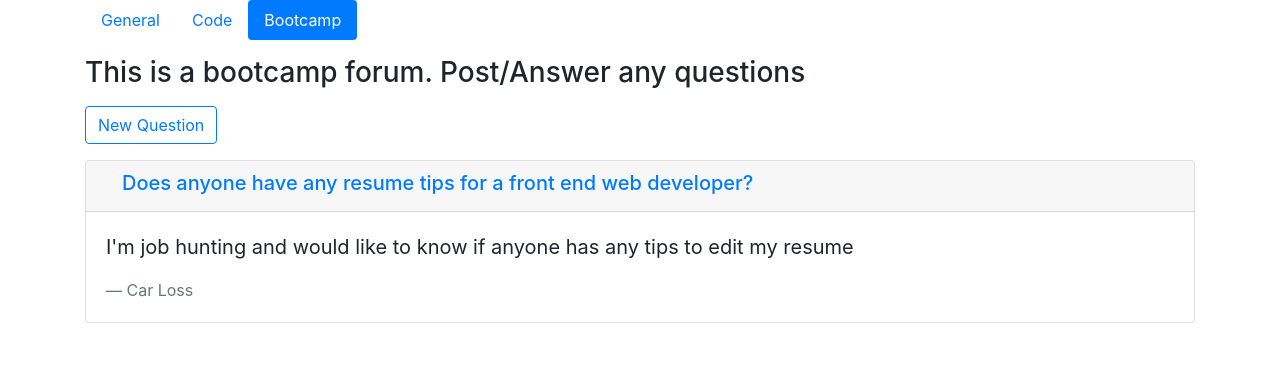
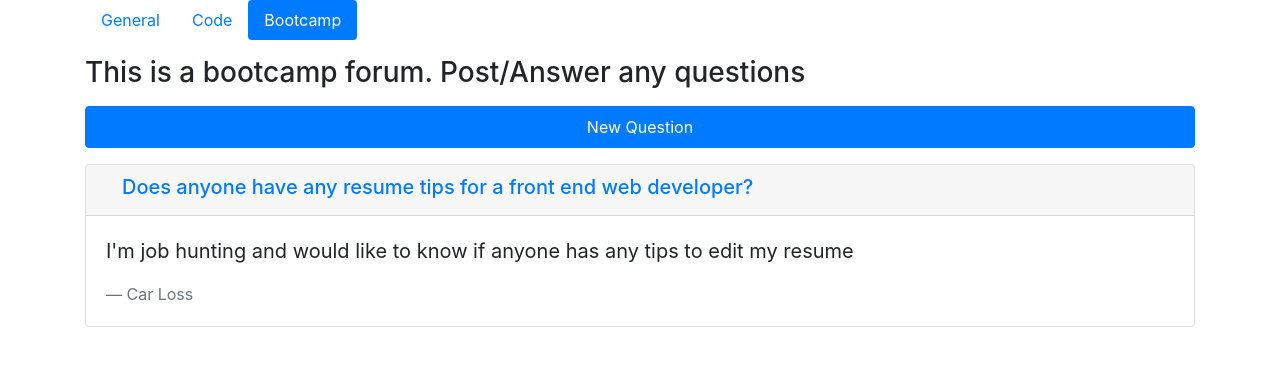
Before and after one commit to alexanderjones19/bootcamp-forum, a React (Create React App) app in the folder client/: page /discussion/bootcamp in a window 1280 px wide. Shown: the top 366 px of the page. Built offline with nearby package versions, Linux system fonts and the light colour scheme; no server answers.

Commit message:
refactored code, deleted repeated components

```diff
--- a/client/src/components/Forum/components/Bootcamp.js
+++ /dev/null
@@ -1,29 +0,0 @@
-import React from 'react';
-import Post from './Post';
-import discussion from '../discussion.json';
-
-import { Button } from 'reactstrap';
-
-const Bootcamp = () => {
-  return (
-    <div>
-      <h3 className="mt-3 mb-3">This is a bootcamp forum. Post/Answer any questions</h3>
-      <Button outline color="primary">New Question</Button>
-      <div className="mt-3">
-      {discussion.map(post => {
-          if(post.postCategory === 'bootcamp') {
-            return <Post
-              userName={post.userName}
-              postId={post.id}
-              postTitle={post.postTitle}
-              postDescription={post.postDescription}
-            />
-          }
-          return null
-        })}
-      </div>
-    </div>
-  )
-}
-
-export default Bootcamp;
--- a/client/src/components/Forum/components/Code.js
+++ /dev/null
@@ -1,29 +0,0 @@
-import React from 'react';
-import Post from './Post';
-import discussion from '../discussion.json';
-
-import { Button } from 'reactstrap';
-
-const Code = () => {
-  return (
-    <div>
-      <h3 className="mt-3 mb-3">This is a code forum. Post/Answer any questions</h3>
-      <Button outline color="primary">New Question</Button>
-      <div className="mt-3">
-      {discussion.map(post => {
-          if(post.postCategory === 'code') {
-            return <Post
-              userName={post.userName}
-              postId={post.id}
-              postTitle={post.postTitle}
-              postDescription={post.postDescription}
-            />
-          }
-          return null
-        })}
-      </div>
-    </div>
-  )
-}
-
-export default Code;
--- a/client/src/components/Forum/components/CreatePost.js
+++ b/client/src/components/Forum/components/CreatePost.js
@@ -18,7 +18,7 @@ const displayPostType = props => {
 
 const CreatePost = props => {
   return (
-    <div> {console.log(props.match.params.type)}
+    <div>
       {displayPostType(props)}
     </div>
   )
--- /dev/null
+++ b/client/src/components/Forum/components/DiscussionPost.js
@@ -0,0 +1,34 @@
+import React from 'react';
+import Post from './Post';
+import discussion from '../discussion.json';
+
+import { NavLink } from 'reactstrap';
+import { NavLink as RRNavLink } from 'react-router-dom';
+
+
+const DiscussionPost = props => {
+  let currentDiscussion = props.match.params.type;
+  return (
+    <div>
+      <h3 className="mt-3 mb-3">This is a {currentDiscussion} forum. Post/Answer any questions</h3>
+      <NavLink className="btn btn-primary" to={`/discussion/${currentDiscussion}/new`} tag={RRNavLink}>New Question</NavLink>
+      <div className="mt-3">
+        {
+          discussion.map(post => {
+            if(post.postCategory === currentDiscussion) {
+              return <Post
+                userName={post.userName}
+                postId={post.id}
+                postTitle={post.postTitle}
+                postDescription={post.postDescription}
+              />
+            }
+            return null
+          })
+        }
+      </div>
+    </div>
+  )
+}
+
+export default DiscussionPost;
--- a/client/src/components/Forum/components/General.js
+++ /dev/null
@@ -1,30 +0,0 @@
-import React from 'react';
-import Post from './Post';
-import discussion from '../discussion.json';
-
-import { NavLink } from 'reactstrap';
-import { NavLink as RRNavLink } from 'react-router-dom';
-
-const General = props => {
-  return (
-    <div> {console.log(props)}
-      <h3 className="mt-3 mb-3">This is a general forum. Post/Answer any questions</h3>
-      <NavLink className="btn btn-primary" to="/discussion/general/new" tag={RRNavLink}>New Question</NavLink>
-      <div className="mt-3">
-        {discussion.map(post => {
-          if(post.postCategory === 'general') {
-            return <Post
-              userName={post.userName}
-              postId={post.id}
-              postTitle={post.postTitle}
-              postDescription={post.postDescription}
-            />
-          }
-          return null
-        })}
-      </div>
-    </div>
-  )
-}
-
-export default General;
--- a/client/src/components/Forum/index.js
+++ b/client/src/components/Forum/index.js
@@ -1,9 +1,7 @@
 import React, {Component} from 'react';
 import { BrowserRouter as Router, Route, Switch } from "react-router-dom";
 import Header from './components/Header';
-import General from './components/General';
-import Code from './components/Code';
-import Bootcamp from './components/Bootcamp';
+import DiscussionPost from './components/DiscussionPost';
 import CreatePost from './components/CreatePost';
 
 class Forum extends Component {
@@ -16,9 +14,7 @@ class Forum extends Component {
           <div>
             <Header />
             <Switch>
-              <Route exact path="/discussion/general" component={ General }/>
-              <Route exact path="/discussion/code" component={ Code } />
-              <Route exact path="/discussion/bootcamp" component={ Bootcamp } />
+              <Route exact path="/discussion/:type" component={ DiscussionPost }/>
               <Route exact path="/discussion/:type/new" component={ CreatePost } />
             </Switch>
           </div>
```
Also changed, not shown: client/src/components/Forum/components/Header.js (+2 -5 lines).
